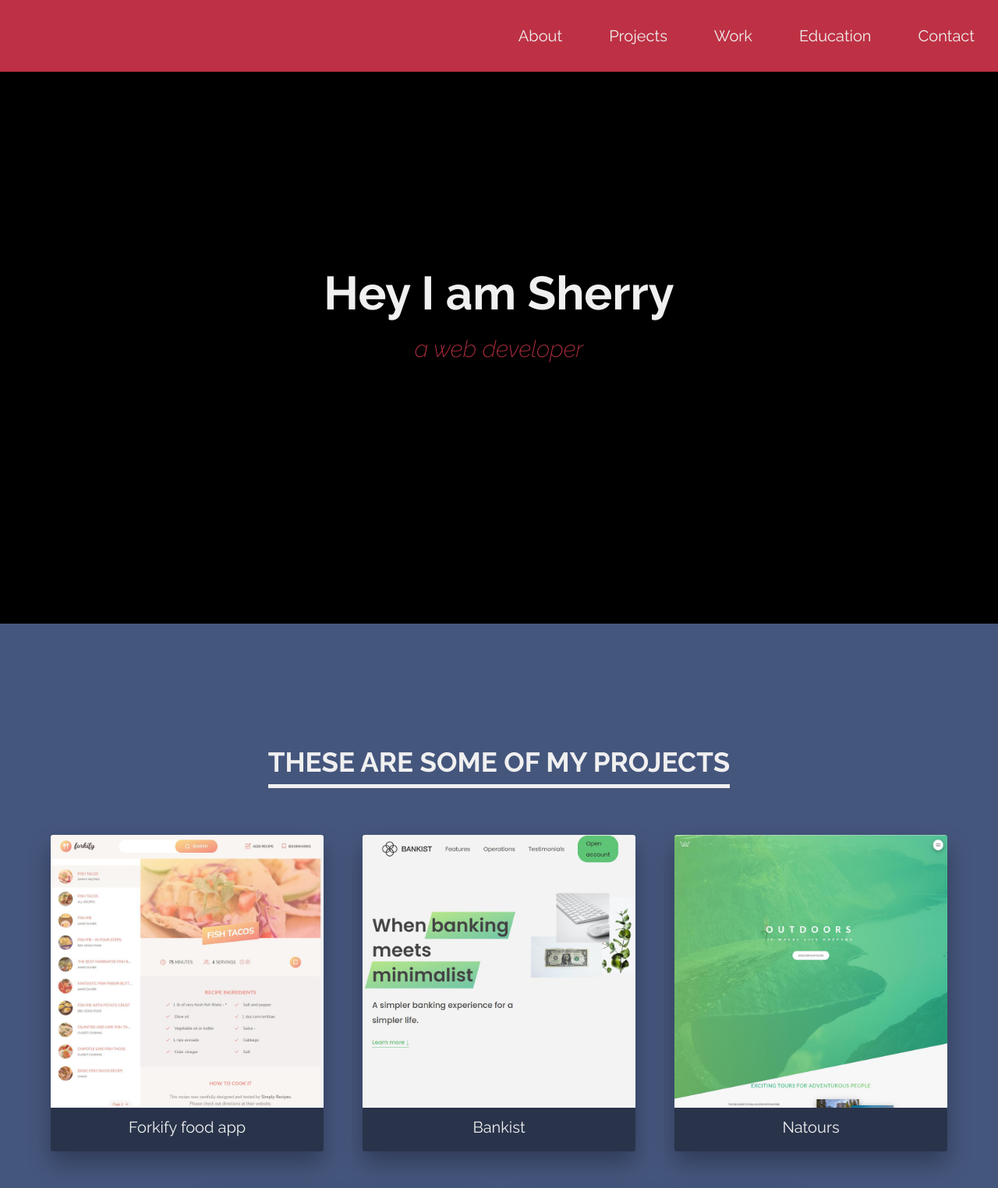
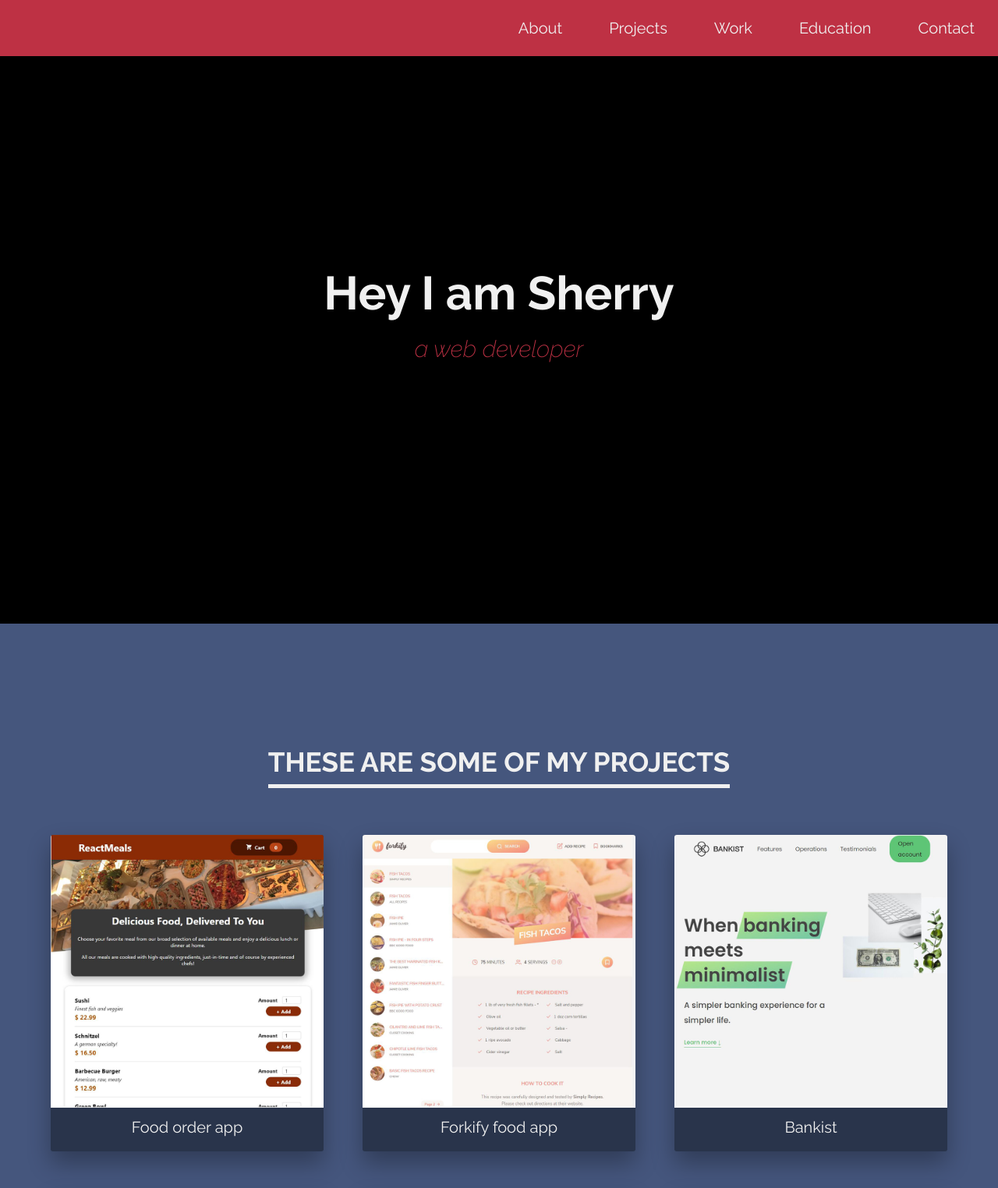
Before and after one commit to sherry032/my-resume, a website built with Parcel: page index.html in a window 1280 px wide. Shown: the top 1524 px of the page at 78% size. Built offline with nearby package versions, Linux system fonts and the light colour scheme.

Commit message:
new project added

```diff
--- a/index.html
+++ b/index.html
@@ -11,7 +11,6 @@
 </head>
 <body>
     <!---------------- intro ------------->
-    <header class="header">
         <nav class="nav">
             <ul class="nav__items">
                 <li class="nav__item"><a href="#about" class="nav__link">About</a></li>
@@ -21,7 +20,6 @@
                 <li class="nav__item"><a href="#contact" class="nav__link">Contact</a></li>
             </ul>
         </nav>
-    </header>
     <main>
         <section class="section-about" id="about">
             <h1 class="heading-primary">
@@ -33,6 +31,10 @@
         <section class="section-projects" id="projects">
             <h2 class="heading-secondary">These are some of my projects</h2>
             <div class="section-projects-grid">
+                <a href="https://food-order-app-green.vercel.app/" class="project">
+                    <img src="./img/project-6-food-order-app.jpg" alt="project" class="project-image">
+                    <p class="project-title">Food order app</p>
+                </a>
                 <a href="https://forkify-sooty.vercel.app/" class="project">
                     <img src="./img/project-5-forkify.jpg" alt="project" class="project-image">
                     <p class="project-title">Forkify food app</p>
--- a/sass/_base.scss
+++ b/sass/_base.scss
@@ -48,7 +48,9 @@ $font-display: 'Josefin Sans', sans-serif;
 html{
     box-sizing: border-box;
     font-size: 62.5%;
-
+    @media only screen and (max-width: $bp-medium){
+        font-size: 50%;
+    }
 }
 
 body{
--- a/sass/_home.scss
+++ b/sass/_home.scss
@@ -1,6 +1,3 @@
-.header{
-    width: 100vw;
-}
 
 .section-about{
     height: 100vh;
--- a/sass/_nav.scss
+++ b/sass/_nav.scss
@@ -2,21 +2,21 @@
     position: fixed;
     top: 0;
     right: 0;
-    width: 100%;
+    width: 100vw;
     z-index: 10;
     &__items{
         background-color: var(--main-red);
         list-style: none;
         display: flex;
+        align-items: center;
         justify-content: flex-end;
-        align-items: center;
     }
     &__link{
         &:link,
         &:visited{
             text-decoration: none;
             display: block;
-            padding: 3rem 3rem;
+            padding: 2rem 3rem;
             font-size: 2rem;
             color: var(--main-white);
         }
```
Also changed, not shown: img/project-6-food-order-app.jpg (added).
